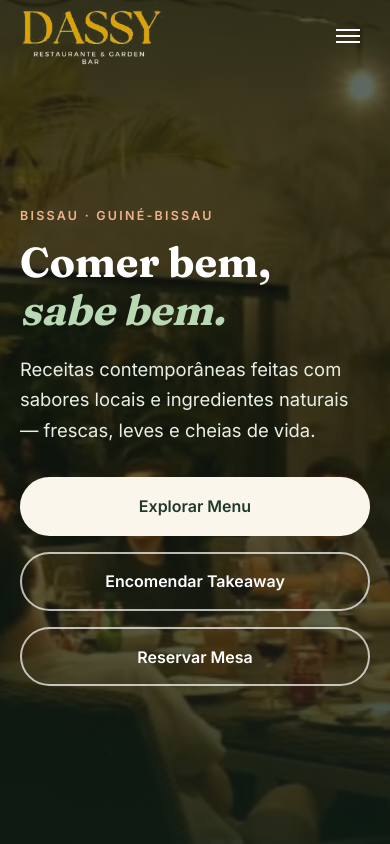
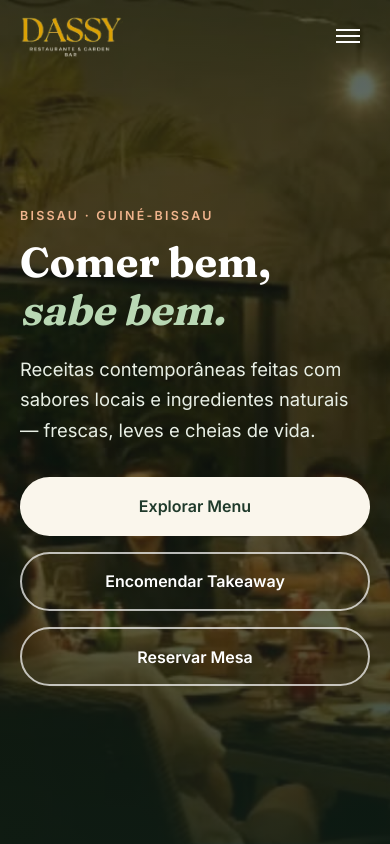
Before and after one commit to wizybossoficial-ctrl/dassy-restaurant-website, a plain HTML site: page index.html in a window 390 px wide. Shown: the top 844 px of the page. Drawn offline with Linux system fonts and the light colour scheme.

Commit message:
Fix mobile logo scaling and overflow

```diff
--- a/styles.css
+++ b/styles.css
@@ -38,8 +38,10 @@ section { padding: clamp(4rem, 9vw, 7rem) 0; }
 .header { position: fixed; inset: 0 0 auto 0; z-index: 50; transition: background .3s, box-shadow .3s; }
 .header.scrolled { background: rgba(250, 246, 236, .92); backdrop-filter: blur(10px); box-shadow: 0 2px 20px rgba(0, 0, 0, .06); }
 .nav { display: flex; align-items: center; justify-content: space-between; height: 72px; }
-.logo { display: inline-flex; align-items: center; }
-.logo-img { height: 64px; width: auto; display: block; }
+img { max-width: 100%; height: auto; }
+.nav { gap: 1rem; }
+.logo { display: inline-flex; align-items: center; min-width: 0; flex: 0 1 auto; }
+.logo-img { height: 64px; width: auto; max-width: 100%; object-fit: contain; display: block; }
 .logo-on-light { display: none; }
 .header.scrolled .logo-on-dark { display: none; }
 .header.scrolled .logo-on-light { display: block; }
@@ -172,9 +174,14 @@ body.modal-open { overflow: hidden; }
   .hero-inner, .about-grid, .contact-grid { grid-template-columns: 1fr; }
   .gallery { grid-template-columns: repeat(2, 1fr); gap: .75rem; }
   .gallery figure { aspect-ratio: 1 / 1; }
-  .footer-inner { flex-direction: column; text-align: center; }
+  .footer-inner { flex-direction: column; text-align: center; justify-content: center; }
+  .logo-img { height: 52px; }
+  .footer .logo-img { height: 60px; margin-inline: auto; }
+  .footer .logo { justify-content: center; max-width: 100%; }
 }
 @media (max-width: 480px) {
+  .logo-img { height: 46px; }
+  .footer .logo-img { height: 54px; }
   .values { grid-template-columns: 1fr; }
   .cta .btn { width: 100%; text-align: center; }
   .row { grid-template-columns: 1fr; }
```
